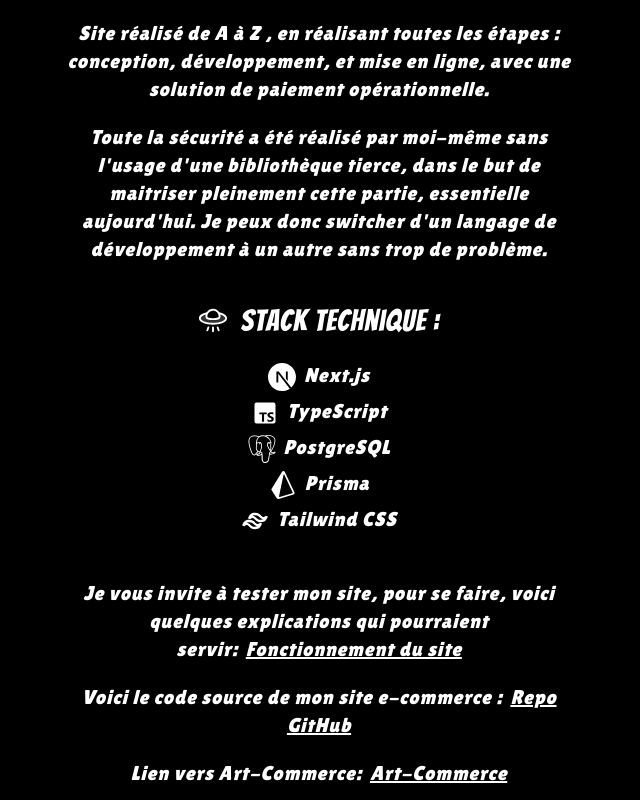
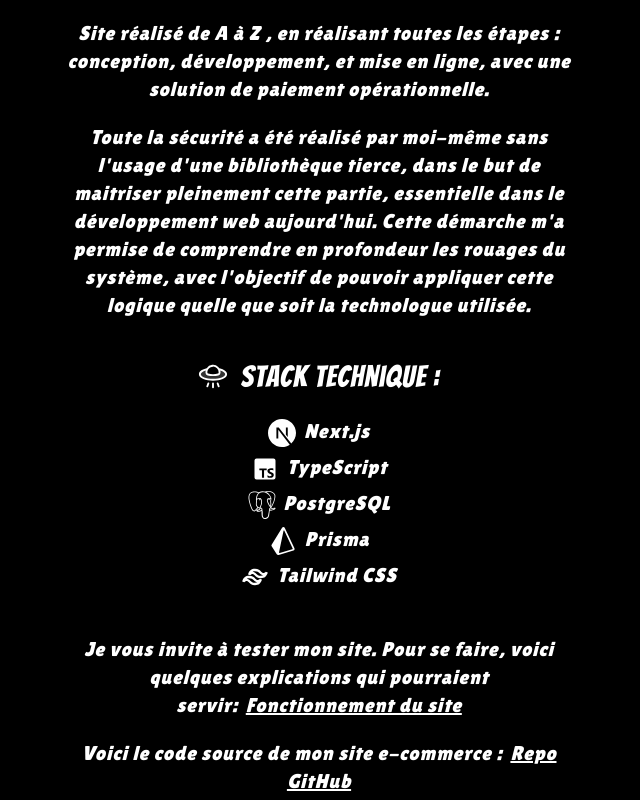
Before and after one commit to AurelieBlanc/Portfolio, a Next.js app: page /full-stack in a window 1280 px wide. Shown: the part 1000-1800 px from the top of the page, without its empty margins (321-961 px from the left). Built offline with nearby package versions, Linux system fonts and the light colour scheme.

Commit message:
modif portfolio

```diff
--- a/app/full-stack/page.tsx
+++ b/app/full-stack/page.tsx
@@ -79,10 +79,10 @@
 
 const tableLVDP = [
     { id: 0, type: "image", path:"/images/imprEcran/LVDP/tableContactsHidden.png", width: 700, height: 300, ptMobile: "pt-10", text: "Un tableau de consultation accessible à tous, et triable soit par départements (par ordre numérique croissant), soit par villes (par ordre alphabétique)" },
-    { id: 1, type: "image", path:"/images/imprEcran/LVDP/tableContactsDisplayed.png", width: 700, height: 300, ptMobile: "pt-10", text: "gestion de l'affichage des coordonnées en conditionnal rendering" },
-    { id: 2, type: "image", path:"/images/imprEcran/LVDP/formContact.png", width: 300, height: 200, ptMobile: "", text:"Un formulaire pour se proposer comme contact, protégé par un schéma de validation de données YUP puis envoi d'un email à l'admin via Nodemailer" },
-    { id: 3, type: "image", path:"/images/imprEcran/LVDP/formAdmin.png", width: 300, height: 200, ptMobile: "", text: "Formulaire pour que l'admin puisse se logguer , avec possibilité de changer son mot de passe." },
-    { id: 4, type: "image", path:"/images/imprEcran/LVDP/tableContactsAdmin.png", width:650, height:300, ptMobile: "pt-10", text: "Interface réservé à l'admin et sécurisé par la gestion d'un cookie httpOnly (donc défini coté serveur)." },
+    // { id: 1, type: "image", path:"/images/imprEcran/LVDP/tableContactsDisplayed.png", width: 700, height: 300, ptMobile: "pt-10", text: "gestion de l'affichage des coordonnées en conditionnal rendering" },
+    { id: 1, type: "image", path:"/images/imprEcran/LVDP/formContact.png", width: 300, height: 200, ptMobile: "", text:"Un formulaire pour se proposer comme contact, protégé par un schéma de validation de données YUP puis envoi d'un email à l'admin via Nodemailer" },
+    // { id: 3, type: "image", path:"/images/imprEcran/LVDP/formAdmin.png", width: 300, height: 200, ptMobile: "", text: "Formulaire pour que l'admin puisse se logguer , avec possibilité de changer son mot de passe." },
+    { id: 2, type: "image", path:"/images/imprEcran/LVDP/tableContactsAdmin.png", width:650, height:300, ptMobile: "pt-10", text: "Interface réservé à l'admin et sécurisé par la gestion d'un cookie httpOnly (donc défini coté serveur)." },
 ];
 
 
@@ -149,8 +149,8 @@
 
                  <p
                     className="ml-5 md:ml-10 mt-5 text-xl font-lilita italic xl:text-center xl:w-[50%] xl:mx-auto">
-                    Toute la sécurité a été réalisé par moi-même sans l'usage d'une bibliothèque tierce, dans le but de  maitriser pleinement cette partie, essentielle aujourd'hui.
-                    Je peux donc switcher d'un langage de développement à un autre sans trop de problème.
+                    Toute la sécurité a été réalisé par moi-même sans l'usage d'une bibliothèque tierce, dans le but de  maitriser pleinement cette partie, essentielle dans le développement web aujourd'hui.
+                    Cette démarche m'a permise de comprendre en profondeur les rouages du système, avec l'objectif de pouvoir appliquer cette logique quelle que soit la technologue utilisée.
 
                 </p>
 
@@ -199,7 +199,7 @@
 
                  <p
                     className="ml-5 md:ml-10 mt-10 text-xl font-lilita italic xl:text-center xl:w-[50%] xl:mx-auto">
-                   Je vous invite à tester mon site, pour se faire, voici quelques explications qui pourraient servir:
+                   Je vous invite à tester mon site. Pour se faire, voici quelques explications qui pourraient servir:
                    <Link
                     className="underline ml-2"
                     href="https://art-commerce-ten.vercel.app/qui-sommes-nous">
@@ -435,7 +435,7 @@
                     className="text-3xl mt-20 font-bangers xl:text-4xl xl:text-center xl:w-[50%] xl:mx-auto">
                      <PiFlyingSaucerDuotone
                         className=" inline-block mr-3"/>
-                        "LVDP Rencontres" Site développé en Next.js, avec Prisma et PostgresSQL :
+                        "LVDP Rencontres":
                 </h3>
 
                 <p
@@ -458,8 +458,7 @@
                 </p>
                 <p
                     className="ml-5 md:ml-10 mt-5 text-lg font-lilita italic xl:text-center xl:w-[50%] xl:mx-auto">
-                    Le but de ce site étant de mettre en lien des personnes partageant un même centre d'intérêt entre elles, pour favoriser des rencontres sur toute la France via un tableau où les adhérents volontaires peuvent se proposer en tant que contact. <br />
-                    Le site peut paraitre simpliste, mais en réalité,  il possède pas mal de fonctionnalités que nous allons détailler, avec les aspects sécurité.
+                    Le but de ce site étant de mettre en lien des personnes partageant un même centre d'intérêt entre elles, pour favoriser des rencontres sur toute la France via un tableau où les adhérents volontaires peuvent se proposer en tant que contact.
                 </p>
 
                 <h4
```
